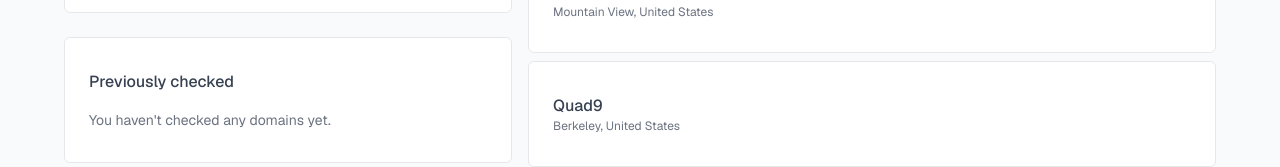
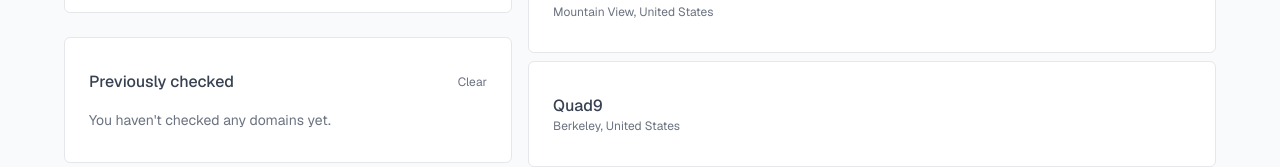
Before and after one commit to l-mbert/dns-checker, a Next.js app: page / in a window 1280 px wide. Shown: the part 388-555 px from the top of the page. Built offline with nearby package versions, Linux system fonts and the light colour scheme; what tailwindcss-radix would draw is missing.

Commit message:
TASK: Add Clear Button to previously checked

```diff
--- a/src/app/page.tsx
+++ b/src/app/page.tsx
@@ -86,9 +86,22 @@ export default function Home() {
 
           {/* Previous URLs */}
           <div className="rounded-md border border-gray-200 bg-white px-6 py-8">
-            <h2 className="text-md font-medium text-gray-700">
-              Previously checked
-            </h2>
+            <div className="flex justify-between">
+              <h2 className="text-md font-medium text-gray-700">
+                Previously checked
+              </h2>
+              <button
+                onClick={() => {
+                  if (typeof window !== 'undefined') {
+                    localStorage.setItem('prevChecked', '[]');
+                  }
+                  setPreviouslyChecked([]);
+                }}
+                className="text-gray-500 text-xs"
+              >
+                Clear
+              </button>
+            </div>
             {previouslyChecked.length > 0 ? (
               <ul className="mt-2 space-y-1">
                 {previouslyChecked.map((url) => (
```
